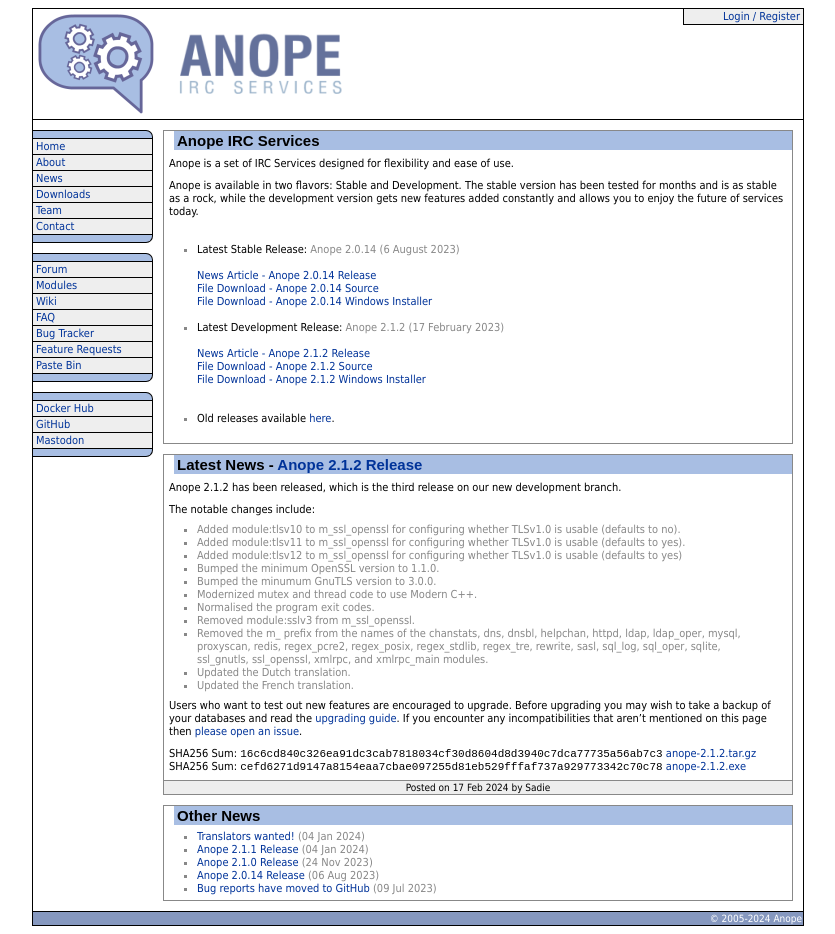
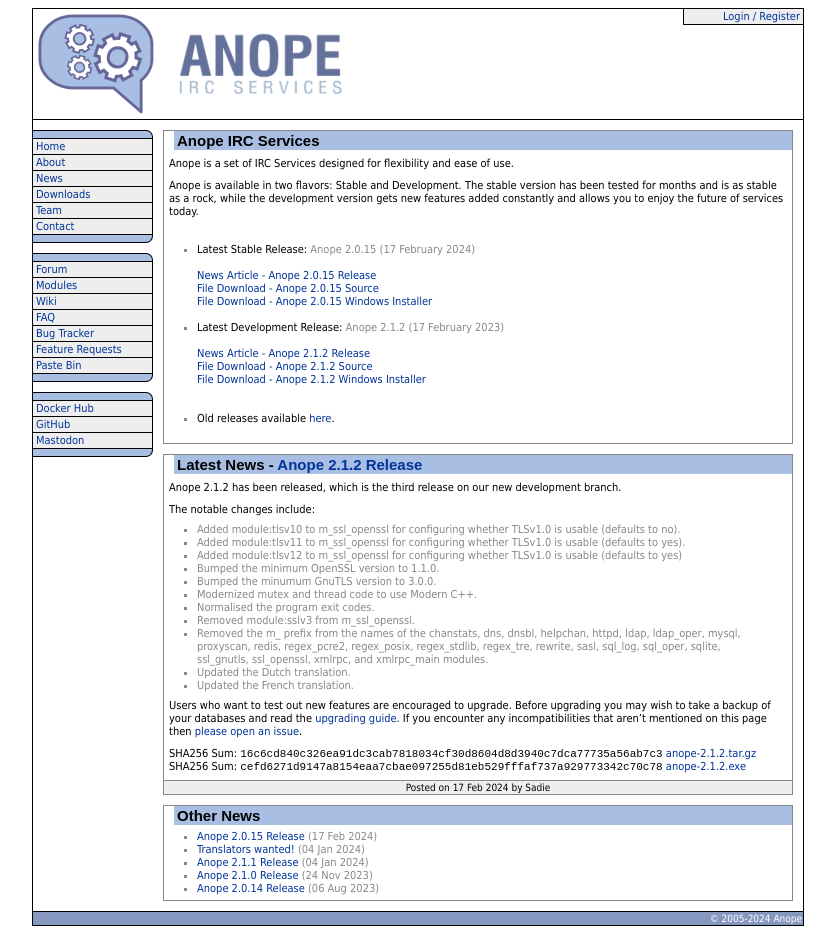
Before and after one commit to anope/website, a Jekyll site: the page built from index.html, in a window 1280 px wide. Shown: the whole page, without its empty margins (222-1057 px from the left). Built offline with Jekyll 4.4.1, drawn with Linux system fonts in a browser that asks for light colours; the list of posts is cut into pages by our own code.

```diff
--- a/_config.yml
+++ b/_config.yml
@@ -39,8 +39,8 @@ releases:
     source: https://github.com/anope/anope/archive/refs/tags/2.1.2.tar.gz
     windows: https://github.com/anope/anope/releases/download/2.1.2/anope-2.1.1.exe
   stable:
-    version: 2.0.14
-    date: 2023-08-06
-    news: /news/2023/anope-2014-release.html
-    source: https://github.com/anope/anope/archive/refs/tags/2.0.14.tar.gz
-    windows: https://github.com/anope/anope/releases/download/2.0.14/anope-2.0.14.exe
+    version: 2.0.15
+    date: 2024-02-17
+    news: /news/2024/anope-2015-release.html
+    source: https://github.com/anope/anope/archive/refs/tags/2.0.15.tar.gz
+    windows: https://github.com/anope/anope/releases/download/2.0.15/anope-2.0.15.exe
```
Also changed, not shown: _posts/2024-02-17-anope-2015-release.md (added, +26 -0 lines).
